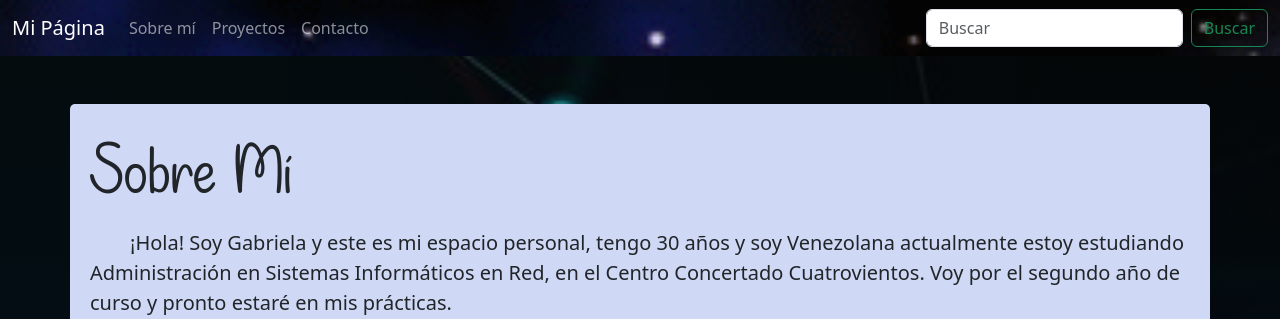
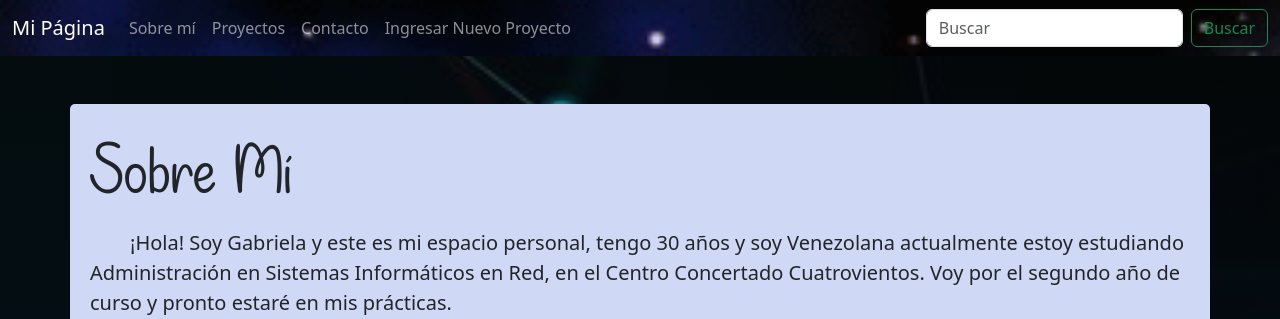
Before and after one commit to ThisMaga/Proyecto, a PHP site: page / in a window 1280 px wide. Shown: the top 319 px of the page. Run offline with PHP 8.4, Linux system fonts and the light colour scheme; data that the repository does not hold is empty.

Commit message:
Update index.php
Actualización.
He agregado en la barra de navegación, la opción de poder agregar un nuevo proyecto. Es decir un enlace,

```diff
--- a/index.php
+++ b/index.php
@@ -82,7 +82,7 @@
             margin-top: auto;
         }
 
-        .contacto {
+        .contactos {
             justify-content: left;
             font-family: Cabin;
         }
@@ -109,6 +109,7 @@
 
 <body>
     <!-- Header y Menú -->
+     <!-- barra vieja
     <nav class="navbar navbar-expand-lg navbar-dark" id="menu">
         <div class="container-fluid">
             <a class="navbar-brand">Mi Página</a>
@@ -135,6 +136,38 @@
             </div>
         </div>
     </nav>
+    -->
+        <nav class="navbar navbar-expand-lg navbar-dark" id="menu">
+         <div class="container-fluid">
+            <a class="navbar-brand">Mi Página</a>
+            <button class="navbar-toggler" type="button" data-bs-toggle="collapse" data-bs-target="#navbarNav"
+                aria-controls="navbarNav" aria-expanded="false" aria-label="Toggle navigation">
+                <span class="navbar-toggler-icon"></span>
+            </button>
+            <div class="collapse navbar-collapse" id="navbarNav">
+                <ul class="navbar-nav me-auto">
+                    <li class="nav-item">
+                    <a class="nav-link" href="#sobre-mi">Sobre mí</a>
+                    </li>
+                    <li class="nav-item">
+                    <a class="nav-link" href="#proyectos">Proyectos</a>
+                    </li>
+                    <li class="nav-item">
+                    <a class="nav-link" href="#contac">Contacto</a>
+                    </li>
+                    <li class="nav-item">
+                    <a class="nav-link" href="#agregar-proyecto">Ingresar Nuevo Proyecto</a>
+                    </li>
+                </ul>
+            <form class="d-flex" onsubmit="return false;">
+                <input class="form-control me-2" type="search" placeholder="Buscar" id="buscador" aria-label="Search">
+                <button class="btn btn-outline-success" type="button" id="btnBuscar">Buscar</button>
+            </form>
+        </div>
+        </div>
+    </nav>
+
+
 
     <main class="container mt-5" id="contenido">
         <!--  Sobre mí -->
@@ -173,7 +206,7 @@
         </section>
 
         <!-- Página de contacto -->
-        <section class="contacto" class="mt-5">
+        <section class="contactos" class="mt-5" id="contac">
             <h2 class="fuente">Aquí puedes contactar conmigo</h2>
             <form class="formContacto" class="formu">
                 <div class="mb-3">
@@ -191,7 +224,8 @@
                 <button type="submit" class="btn btn-primary">Enviar</button>
             </form>
         </section>
-        <section id="agregar-proyecto" class="mt-5 contacto">
+
+        <section id="agregar-proyecto" class="mt-5 contactos">
     <h2 class="fuente">Agregar Nuevo Proyecto</h2>
     <form action="index.php" method="POST" enctype="multipart/form-data" class="formContacto formu">
         <div class="mb-3">
```
